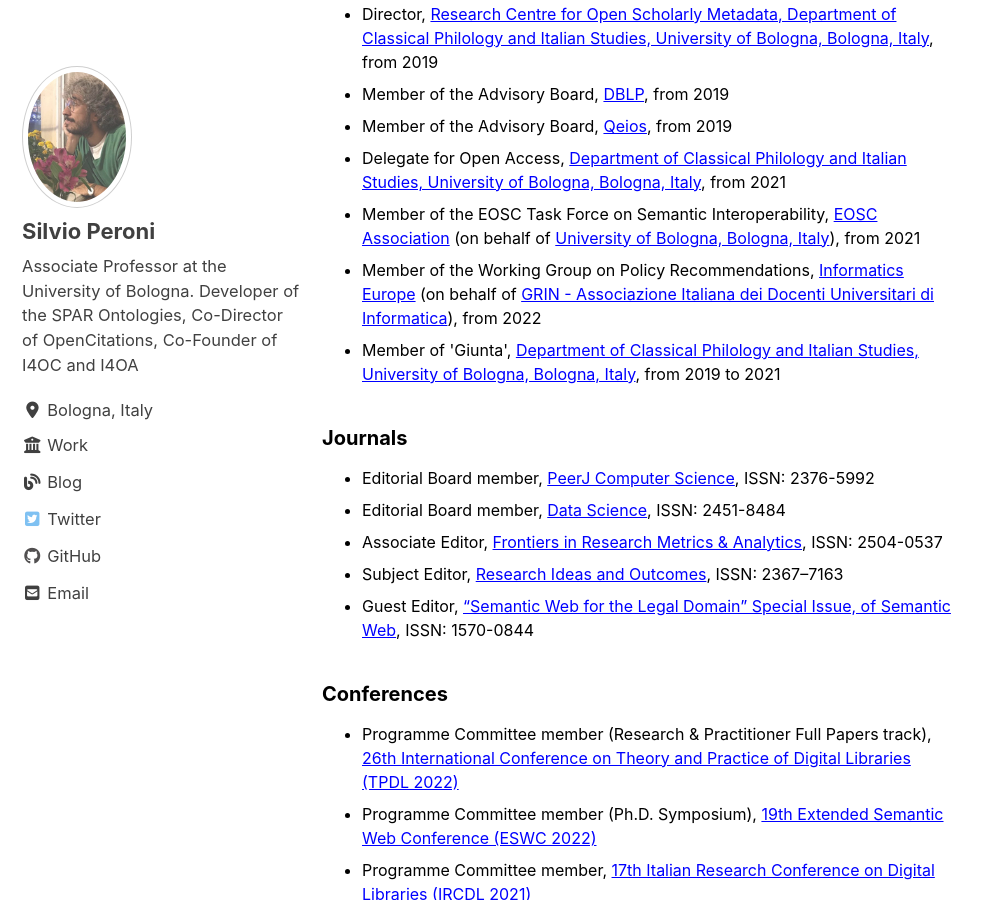
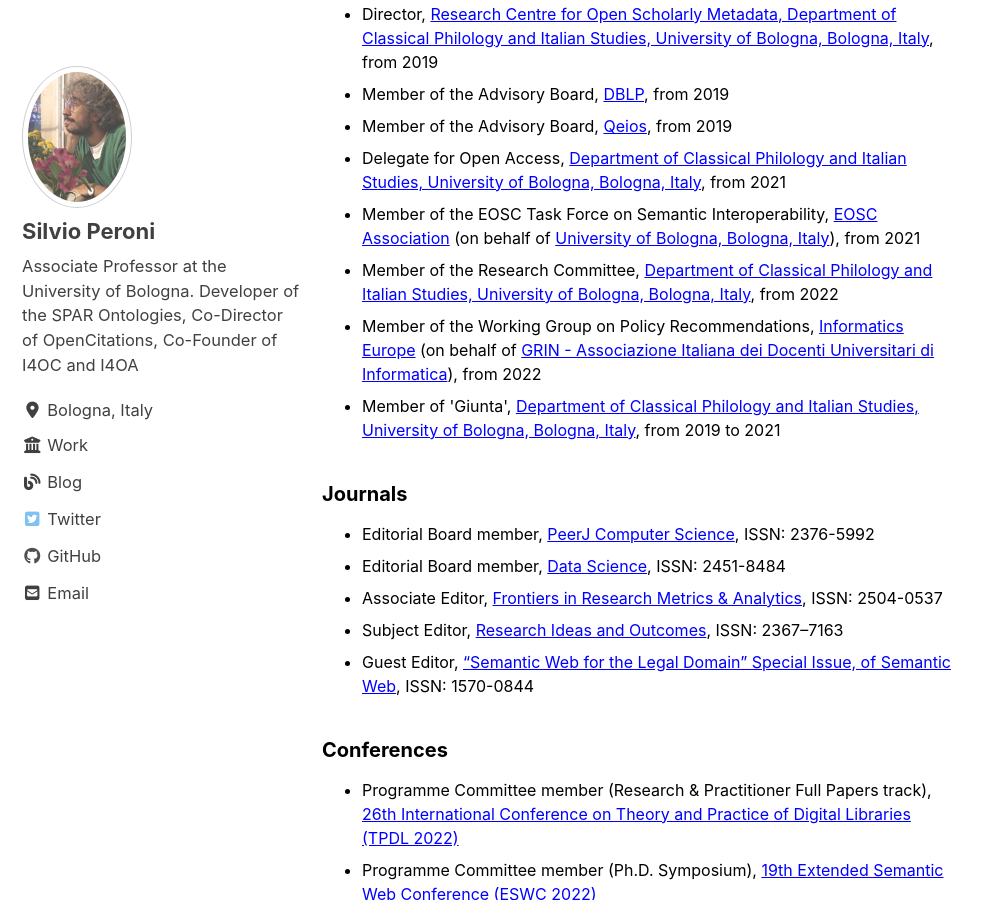
Before and after one commit to essepuntato/essepuntato.github.io, a Jekyll site: the page built from _pages/activities.md, in a window 1280 px wide and 900 px high, scrolled down 509 px. Shown: the whole window, without its empty margins (0-992 px from the left). Built offline with Jekyll 4.4.1, drawn with Linux system fonts in a browser that asks for light colours; cached includes are drawn as plain includes; nearby versions of some CDN libraries.

Commit message:
Update institutional.yml

```diff
--- a/_data/activities/institutional.yml
+++ b/_data/activities/institutional.yml
@@ -24,6 +24,10 @@
   website: "https://www.eosc.eu/advisory-groups/semantic-interoperability"
   bwebsite: "https://www.unibo.it"
   start: "2021"
+- role: "Member of the Research Committee"
+  institution: "Department of Classical Philology and Italian Studies, University of Bologna, Bologna, Italy"
+  website: "https://ficlit.unibo.it"
+  start: "2022"
 - role: "Member of the Working Group on Policy Recommendations"
   institution: "Informatics Europe"
   behalfof: "GRIN - Associazione Italiana dei Docenti Universitari di Informatica"
```
